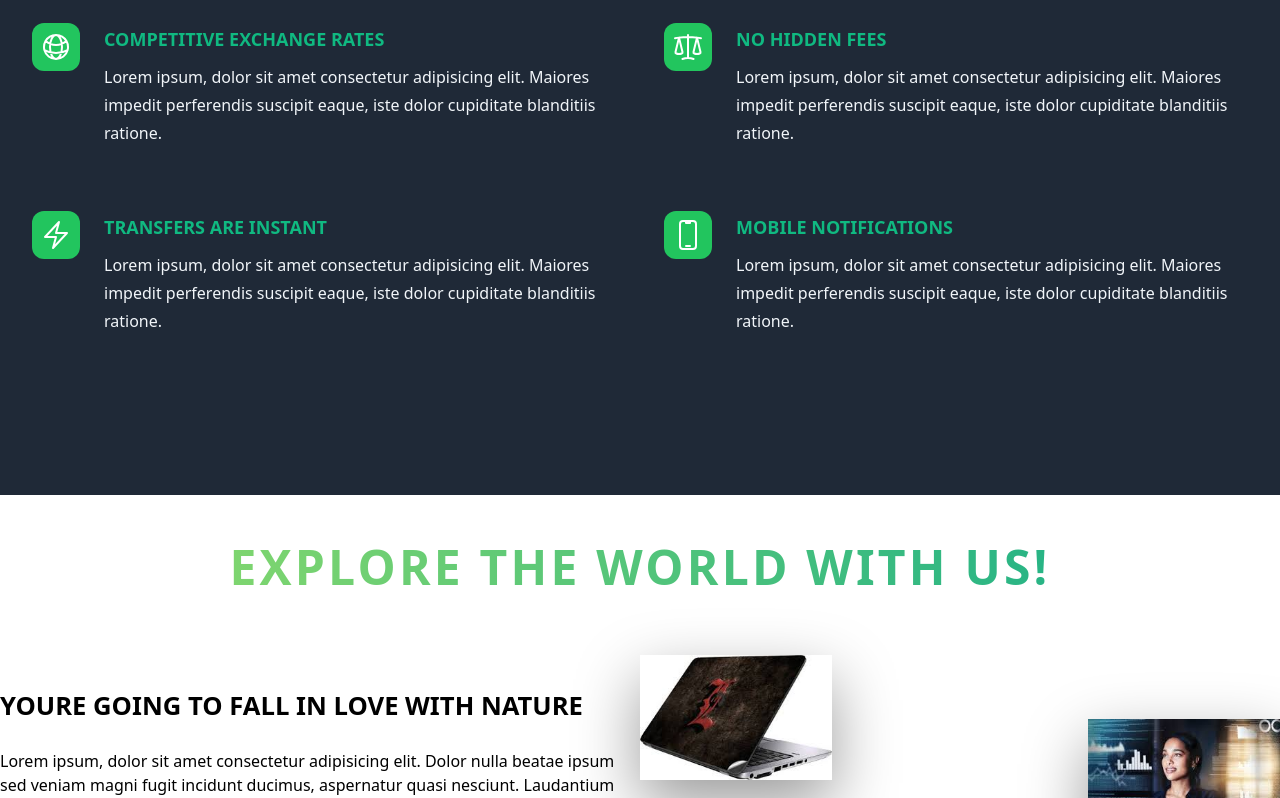
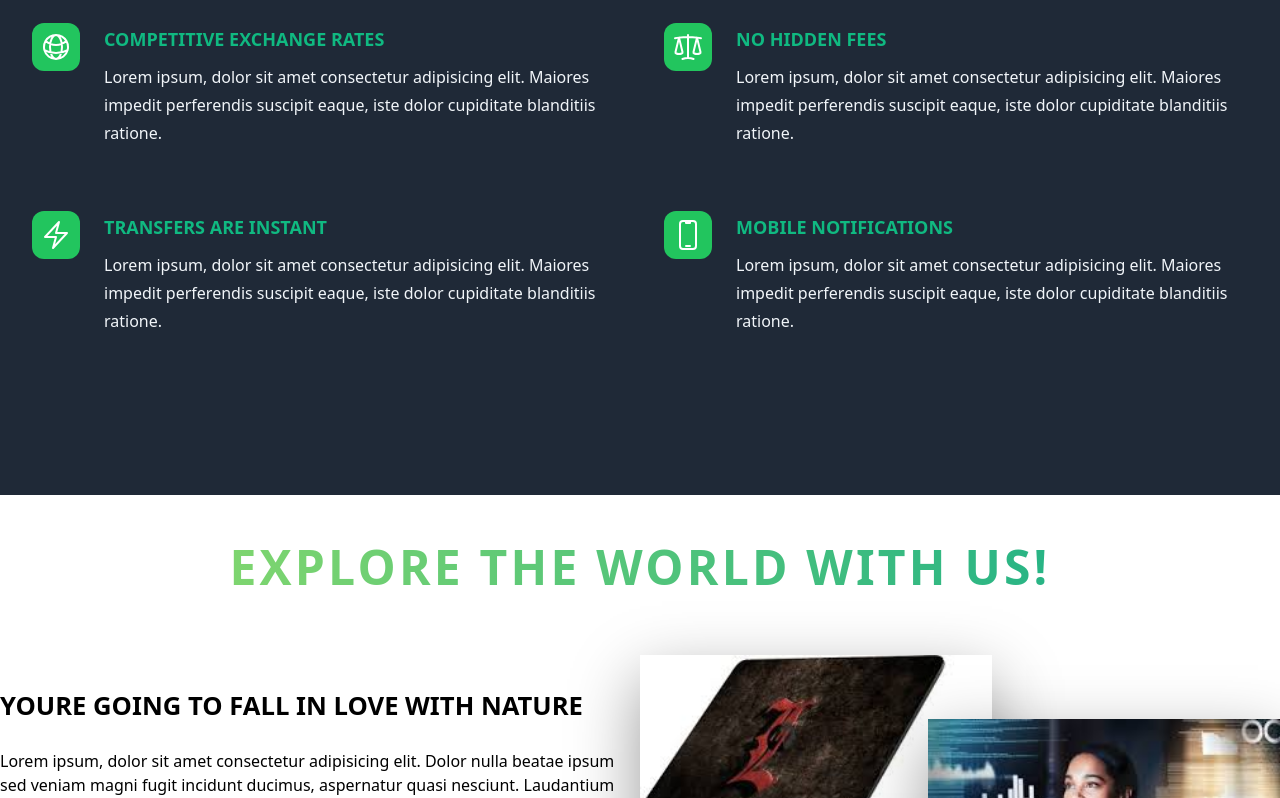
Before and after one commit to IsaacThaJunior/vue-landing-page-, a Vue app: page / in a window 1280 px wide. Shown: the part 1117-1915 px from the top of the page. Built offline with nearby package versions, Linux system fonts and the light colour scheme; the HTML template or start-up script is replaced by a standard one.

Commit message:
increased pic size

```diff
--- a/src/components/about.vue
+++ b/src/components/about.vue
@@ -68,7 +68,7 @@
   position: relative;
 }
 .composition__photo {
-  width: 30%;
+  width: 55%;
   box-shadow: 0 1.5rem 4rem rgba(0, 0, 0, 0.4);
   position: absolute;
   z-index: 10;
```
